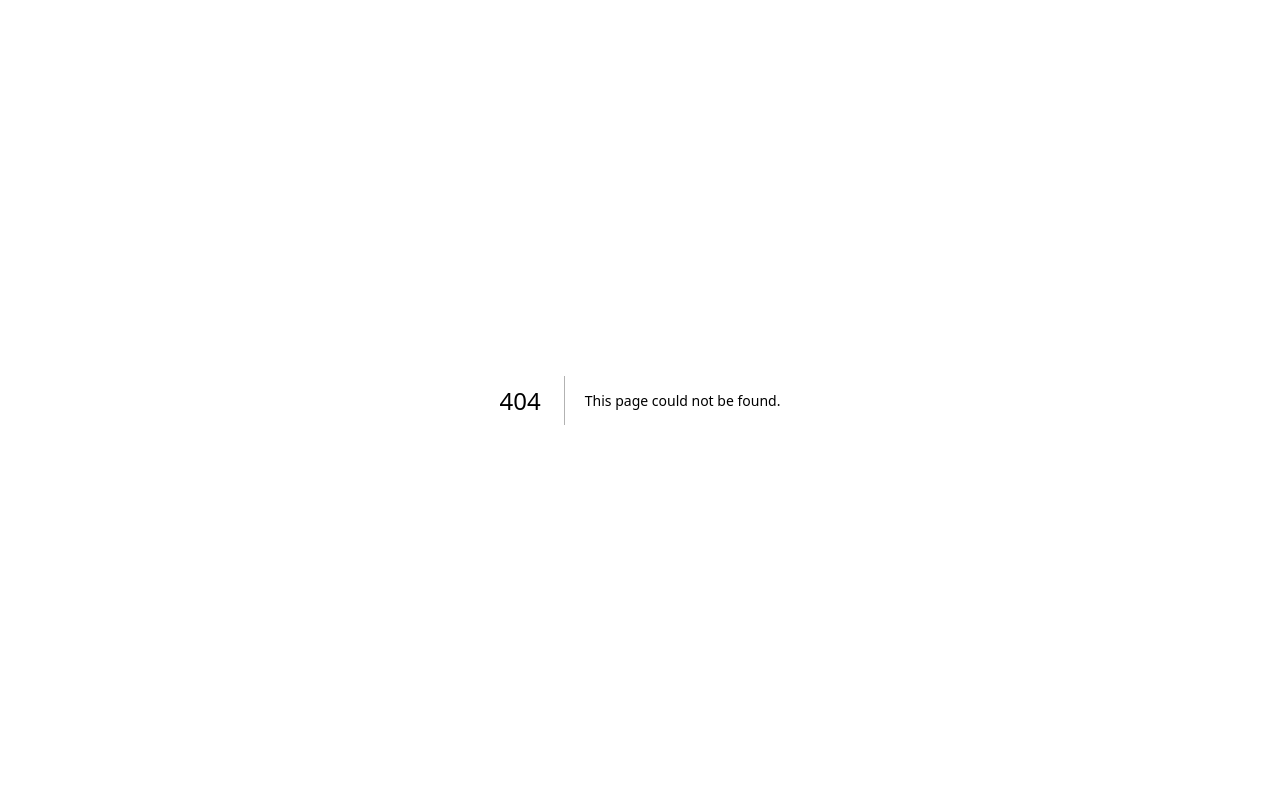
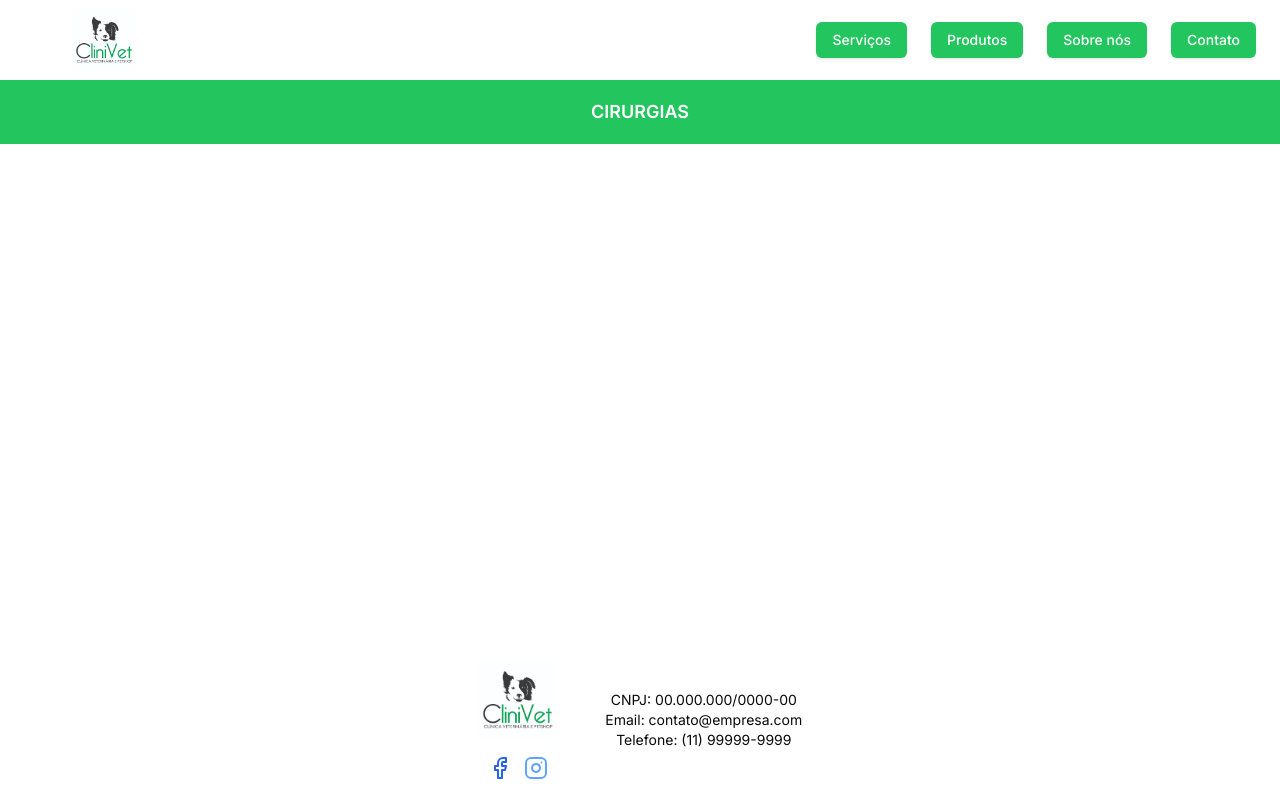
Before and after one commit to Nicolasmoss92/clini-vet, a Next.js app: page /surgery in a window 1280 px wide. Before the commit this address had no page. Built offline with nearby package versions, Linux system fonts and the light colour scheme.

Commit message:
feat: subheader

```diff
--- /dev/null
+++ b/src/app/surgery/page.tsx
@@ -0,0 +1,20 @@
+import Footer from "@/components/layout/Footer";
+import Header from "@/components/layout/Header";
+import HeaderSurgery from "@/components/layout/surgery/header";
+
+export default function Home() {
+    return (
+        <div className="flex flex-col min-h-screen overflow-hidden">
+            {/* Cabeçalho */}
+            <Header />
+
+            {/* Corpo principal (carrossel e texto) */}
+            <main className="flex-grow flex flex-col items-center p-0 w-full">
+                <HeaderSurgery />
+            </main>
+
+            {/* Rodapé */}
+            <Footer />
+        </div>
+    );
+}
--- /dev/null
+++ b/src/components/layout/onDuty/header.tsx
@@ -0,0 +1,9 @@
+"use client";
+
+export default function SubHeader() {
+  return (
+    <header className="bg-green-500 text-white w-full h-16 flex items-center justify-center">
+      <div className="text-white text-lg font-semibold">AMO PET SISTER</div>
+    </header>
+  );
+}
--- /dev/null
+++ b/src/components/layout/reabilit/header.tsx
@@ -0,0 +1,9 @@
+"use client";
+
+export default function SubHeader() {
+  return (
+    <header className="bg-green-500 text-white w-full h-16 flex items-center justify-center">
+      <div className="text-white text-lg font-semibold">REABILITAÇÃO</div>
+    </header>
+  );
+}
--- /dev/null
+++ b/src/components/layout/surgery/header.tsx
@@ -0,0 +1,9 @@
+"use client";
+
+export default function SubHeader() {
+  return (
+    <header className="bg-green-500 text-white w-full h-16 flex items-center justify-center">
+      <div className="text-white text-lg font-semibold">CIRURGIAS</div>
+    </header>
+  );
+}
```
